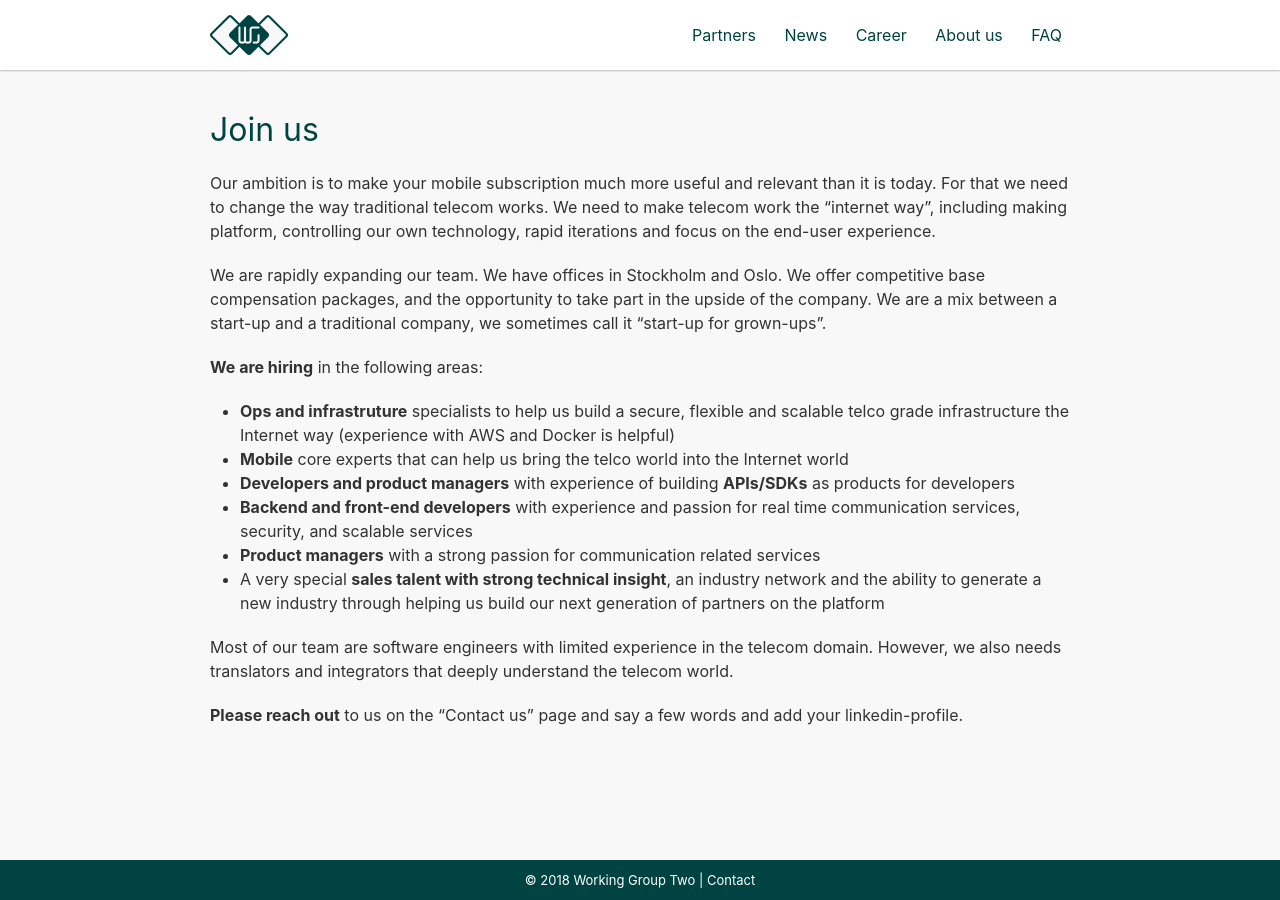
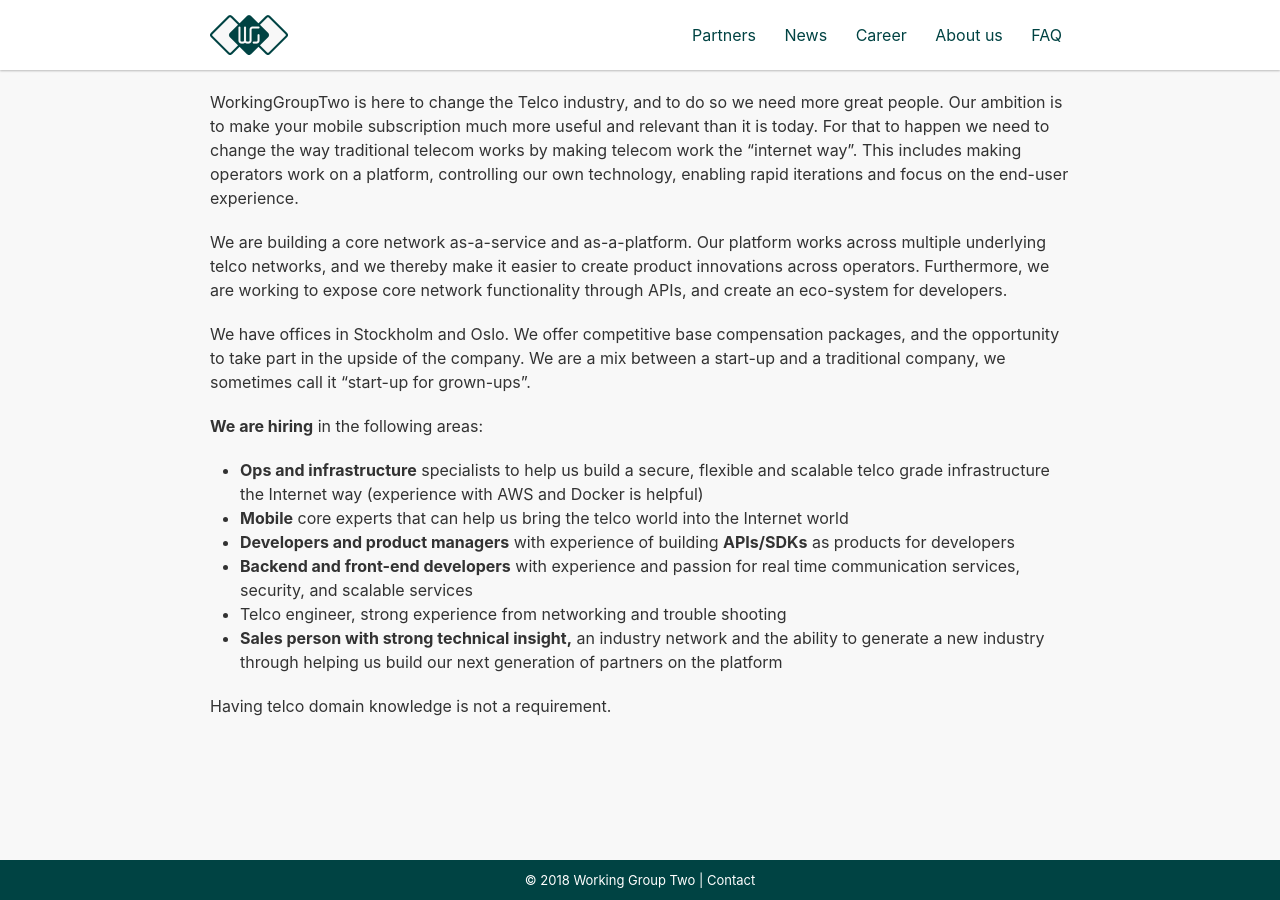
Before and after one commit to working-group-two/engineering-blog, a Jekyll site: the page built from pages/career.md, in a window 1280 px wide. Built offline with Jekyll 4.4.1, drawn with Linux system fonts in a browser that asks for light colours; nearby versions of some CDN libraries.

Commit message:
Replace "Career" with Sara's content

```diff
--- a/pages/career.md
+++ b/pages/career.md
@@ -4,21 +4,19 @@
 permalink: /career
 ---
 
-# Join us
+WorkingGroupTwo is here to change the Telco industry, and to do so we need more great people. Our ambition is to make your mobile subscription much more useful and relevant than it is today. For that to happen we need to change the way traditional telecom works by making telecom work the “internet way”. This includes making operators work on a platform, controlling our own technology, enabling rapid iterations and focus on the end-user experience.
 
-Our ambition is to make your mobile subscription much more useful and relevant than it is today. For that we need to change the way traditional telecom works. We need to make telecom work the "internet way", including making platform, controlling our own technology, rapid iterations and focus on the end-user experience.
+We are building a core network as-a-service and as-a-platform. Our platform works across multiple underlying telco networks, and we thereby make it easier to create product innovations across operators. Furthermore, we are working to expose core network functionality through APIs, and create an eco-system for developers.
 
-We are rapidly expanding our team. We have offices in Stockholm and Oslo. We offer competitive base compensation packages, and the opportunity to take part in the upside of the company. We are a mix between a start-up and a traditional company, we sometimes call it "start-up for grown-ups".
+We have offices in Stockholm and Oslo. We offer competitive base compensation packages, and the opportunity to take part in the upside of the company. We are a mix between a start-up and a traditional company, we sometimes call it “start-up for grown-ups”.
 
-**We are hiring** in the following areas:
+**We are hiring** in the following areas:
 
-*   **Ops and infrastruture** specialists to help us build a secure, flexible and scalable telco grade infrastructure the Internet way (experience with AWS and Docker is helpful)
-*   **Mobile** core experts that can help us bring the telco world into the Internet world
-*   **Developers and product managers** with experience of building **APIs/SDKs** as products for developers
-*   **Backend and front-end developers** with experience and passion for real time communication services, security, and scalable services
-*   **Product managers** with a strong passion for communication related services
-*   A very special **sales talent with strong technical insight**, an industry network and the ability to generate a new industry through helping us build our next generation of partners on the platform
+*   **Ops and infrastructure** specialists to help us build a secure, flexible and scalable telco grade infrastructure the Internet way (experience with AWS and Docker is helpful)
+*   **Mobile** core experts that can help us bring the telco world into the Internet world
+*   **Developers and product managers** with experience of building **APIs/SDKs** as products for developers
+*   **Backend and front-end developers** with experience and passion for real time communication services, security, and scalable services
+*   Telco engineer, strong experience from networking and trouble shooting
+*   **Sales person with strong technical insight,** an industry network and the ability to generate a new industry through helping us build our next generation of partners on the platform
 
-Most of our team are software engineers with limited experience in the telecom domain. However, we also needs translators and integrators that deeply understand the telecom world.
-
-**Please reach out** to us on the "Contact us" page and say a few words and add your linkedin-profile.
+Having telco domain knowledge is not a requirement.
```
